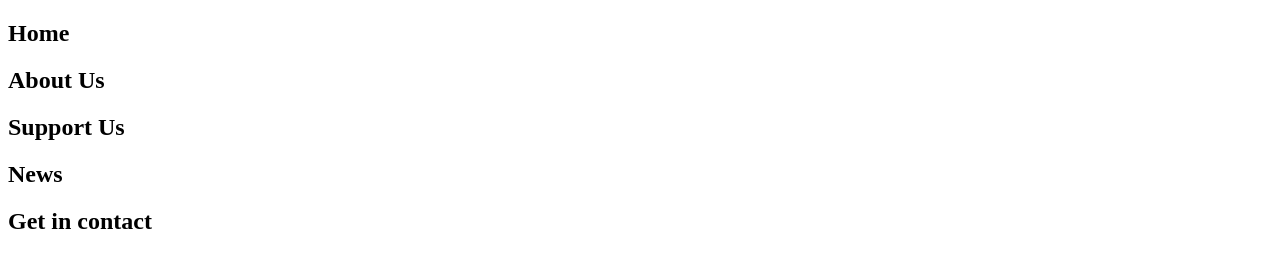
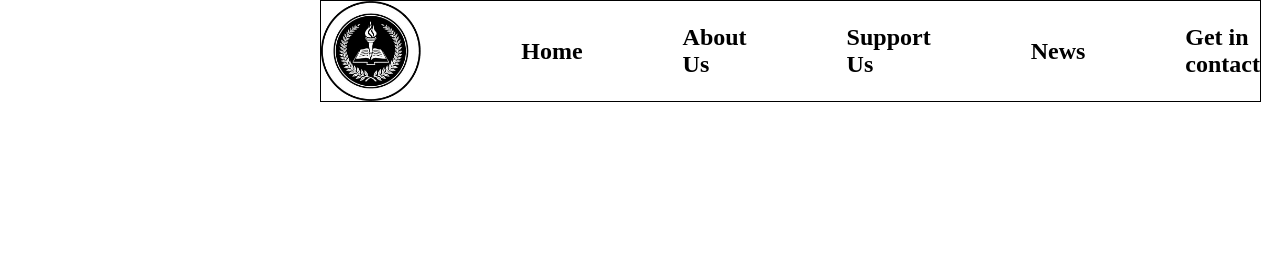
Before and after one commit to krissmed/Innovation-camp-website, a plain HTML site: page Index.html in a window 1280 px wide. Shown: the top 268 px of the page. Drawn offline with Linux system fonts and the light colour scheme.

Commit message:
Add files via upload

```diff
--- a/Index.css
+++ b/Index.css
@@ -2,5 +2,19 @@ body{
     margin: 0;
 }
 nav{
+    margin-left: 25%;
+    margin-right: 25%;
     display: flex;
+    justify-content: space-between;
+    border: solid black 1px;
+    align-items: center;
+    position: fixed;
 }
+.navContent{
+    margin-left: 100px;
+}
+#navLogo{
+    margin-left: 0px;
+    height: 100px;
+    width: auto;
+}
--- a/Index.html
+++ b/Index.html
@@ -3,15 +3,160 @@
 <head>
     <title></title>
     <meta charset="utf-8">
-    <link type="stylesheet" href="index.css">
+    <link rel="stylesheet" href="index.css">
 </head>
 <body>
 <nav>
+    <img class="navContent" id="navLogo" alt="logo" src="Images/Logo.png">
     <h1 class="navContent">Home</h1>
     <h1 class="navContent">About Us</h1>
     <h1 class="navContent">Support Us</h1>
     <h1 class="navContent">News</h1>
     <h1 class="navContent">Get in contact</h1>
 </nav>
+<br>
+<br>
+<br>
+<br>
+<br>
+<br>
+<br>
+<br>
+<br>
+<br>
+<br>
+<br>
+<br>
+<br>
+<br>
+<br>
+<br>
+<br>
+<br>
+<br>
+<br>
+<br>
+<br>
+<br>
+<br>
+<br>
+<br>
+<br>
+<br>
+<br>
+<br>
+<br>
+<br>
+<br>
+<br>
+<br>
+<br>
+<br>
+<br>
+<br>
+<br>
+<br>
+<br>
+<br>
+<br>
+<br>
+<br>
+<br>
+<br>
+<br>
+<br>
+<br>
+<br>
+<br>
+<br>
+<br>
+<br>
+<br>
+<br>
+<br>
+<br>
+<br>
+<br>
+<br>
+<br>
+<br>
+<br>
+<br>
+<br>
+<br>
+<br>
+<br>
+<br>
+<br>
+<br>
+<br>
+<br>
+<br>
+<br>
+<br>
+<br>
+<br>
+<br>
+<br>
+<br>
+<br>
+<br>
+<br>
+<br>
+<br>
+<br>
+<br>
+<br>
+<br>
+<br>
+<br>
+<br>
+<br>
+<br>
+<br>
+<br>
+<br>
+<br>
+<br>
+<br>
+<br>
+<br>
+<br>
+<br>
+<br>
+<br>
+<br>
+<br>
+<br>
+<br>
+<br>
+<br>
+<br>
+<br>
+<br>
+<br>
+<br>
+<br>
+<br>
+<br>
+<br>
+<br>
+<br>
+<br>
+<br>
+<br>
+<br>
+<br>
+<br>
+<br>
+<br>
+<br>
+<br>
+<br>
+<br>
+<br>
+<br>
+<br>
+
 </body>
 </html>
```
Also changed, not shown: Images/Image1.png (added), Images/Image2.jpg (added), Images/Image2.png (added), Images/Image3.png (added), Images/Image4.png (added), Images/Logo.png (added), 1 other file.
